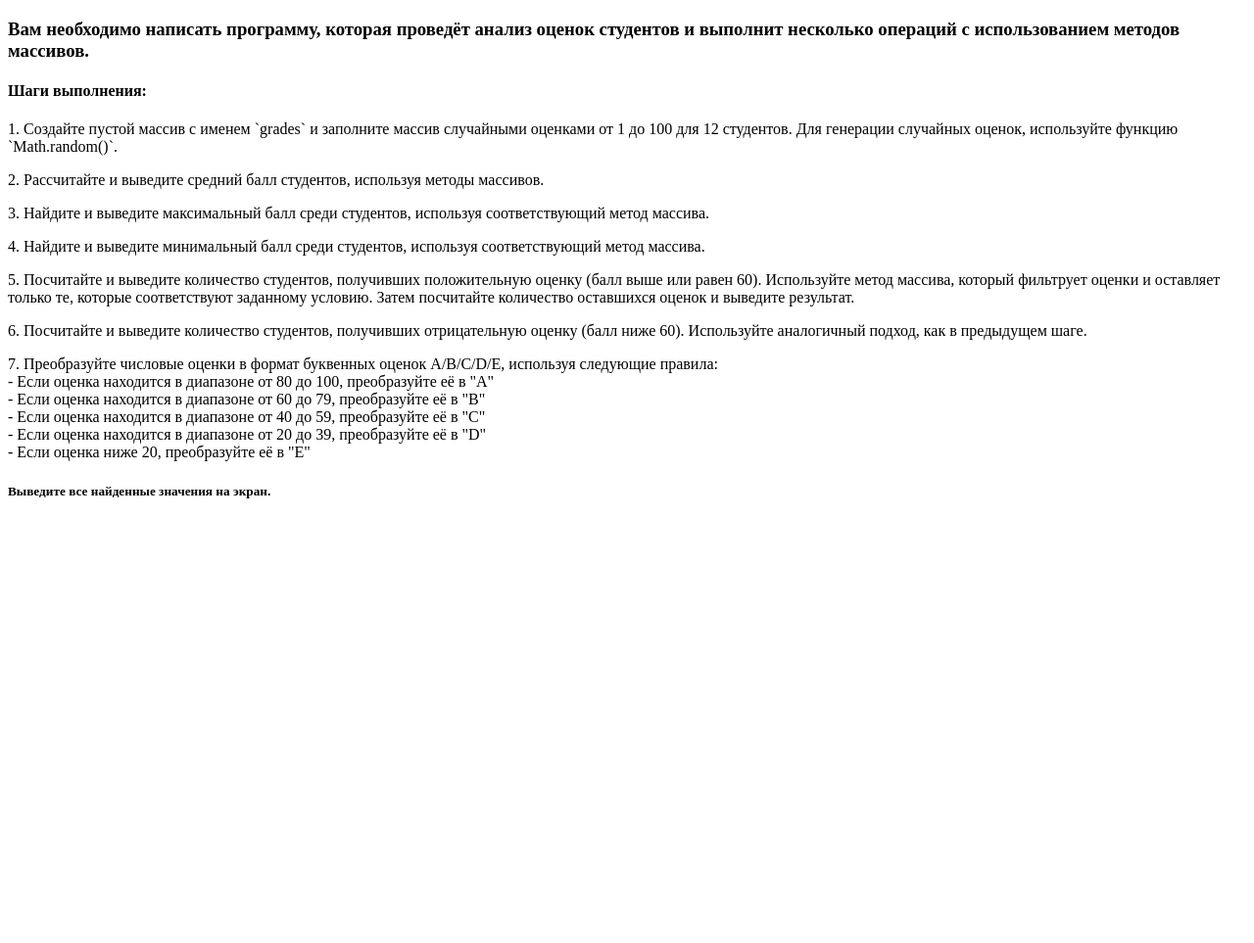
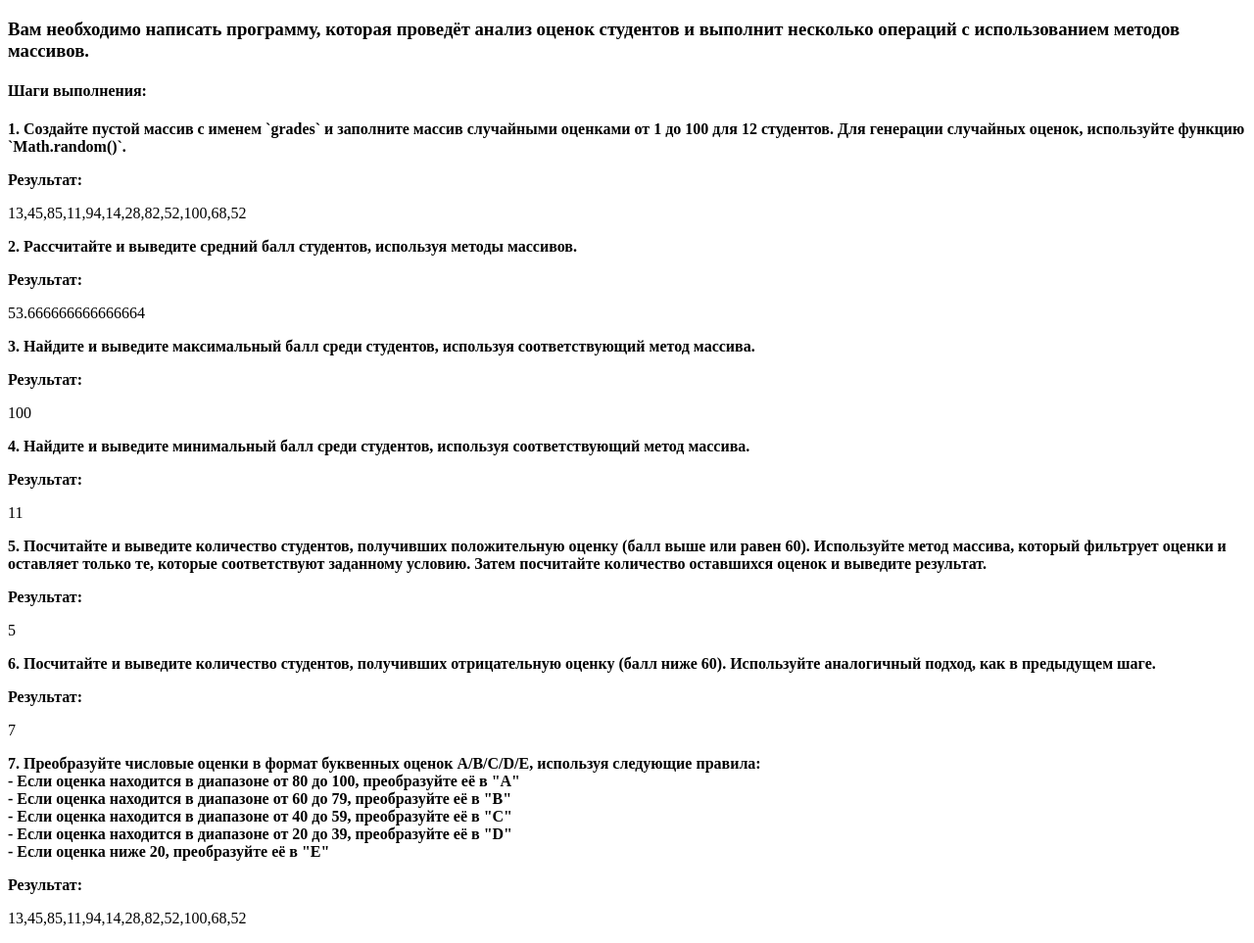
Before and after one commit to Evgenia0712/14_Week_Array, a plain HTML site: page index.html in a window 1280 px wide. Shown: the part 61-1024 px from the top of the page at 98% size. Before the commit the page ends 800 px from the top, so only its background shows below. Drawn offline with Linux system fonts and the light colour scheme.

Commit message:
feat: добавляет решения 5,6 задач

```diff
--- a/index.html
+++ b/index.html
@@ -12,29 +12,41 @@
   <h3>Вам необходимо написать программу, которая проведёт анализ оценок студентов и выполнит несколько операций с
     использованием методов массивов.</h3>
   <h4>Шаги выполнения:</h4>
-  <p>
+  <p style="font-weight: bolder;">
     1. Создайте пустой массив с именем `grades` и заполните массив случайными оценками от 1 до 100 для 12 студентов. Для
     генерации случайных оценок, используйте функцию `Math.random()`.
   </p>
-  <p>
+  <p style="font-weight: bolder;">Результат:</p>
+  <p class="result1"></p>
+  <p style="font-weight: bolder;">
     2. Рассчитайте и выведите средний балл студентов, используя методы массивов.
   </p>
-  <p>
+  <p style="font-weight: bolder;">Результат:</p>
+  <p class="result2"></p>
+  <p style="font-weight: bolder;">
     3. Найдите и выведите максимальный балл среди студентов, используя соответствующий метод массива.
   </p>
-  <p>
+  <p style="font-weight: bolder;">Результат:</p>
+  <p class="result3"></p>
+  <p style="font-weight: bolder;">
     4. Найдите и выведите минимальный балл среди студентов, используя соответствующий метод массива.
   </p>
-  <p>
+  <p style="font-weight: bolder;">Результат:</p>
+  <p class="result4"></p>
+  <p style="font-weight: bolder;">
     5. Посчитайте и выведите количество студентов, получивших положительную оценку (балл выше или равен 60). Используйте
     метод массива, который фильтрует оценки и оставляет только те, которые соответствуют заданному условию. Затем
     посчитайте количество оставшихся оценок и выведите результат.
   </p>
-  <p>
+  <p style="font-weight: bolder;">Результат:</p>
+  <p class="result5"></p>
+  <p style="font-weight: bolder;">
     6. Посчитайте и выведите количество студентов, получивших отрицательную оценку (балл ниже 60). Используйте
     аналогичный подход, как в предыдущем шаге.
   </p>
-  <p>
+  <p style="font-weight: bolder;">Результат:</p>
+  <p class="result6"></p>
+  <p style="font-weight: bolder;">
     7. Преобразуйте числовые оценки в формат буквенных оценок A/B/C/D/E, используя следующие правила:<br>
     - Если оценка находится в диапазоне от 80 до 100, преобразуйте её в "A"<br>
     - Если оценка находится в диапазоне от 60 до 79, преобразуйте её в "B"<br>
@@ -42,7 +54,9 @@
     - Если оценка находится в диапазоне от 20 до 39, преобразуйте её в "D"<br>
     - Если оценка ниже 20, преобразуйте её в "E"
   </p>
-  <h5>Выведите все найденные значения на экран.</h5>
+  <p style="font-weight: bolder;">Результат:</p>
+  <p class="result7"></p>
+
 
 
   <script src="./index.js"></script>
--- a/index.js
+++ b/index.js
@@ -20,8 +20,63 @@ let copyGrades = [...grades];
 function sortAndPrint(a, b) {
   return a - b;
 }
-//console.log(copyGrades.sort(sortAndPrint));
+console.log(copyGrades.sort(sortAndPrint));
 console.log(copyGrades[11]);
 
 //Задание 4. Найдите и выведите минимальный балл среди студентов.
 console.log(copyGrades[0]);
+
+//Задание 5. Посчитайте и выведите количество студентов, получивших положительную оценку (балл выше или равен 60). Используйте
+//   метод массива, который фильтрует оценки и оставляет только те, которые соответствуют заданному условию. Затем
+//   посчитайте количество оставшихся оценок и выведите результат.
+const filteredGrades = grades.filter(el => el >= 60);
+//console.log(filteredGrades);
+console.log(filteredGrades.length);
+
+//Задание 6. Посчитайте и выведите количество студентов, получивших отрицательную оценку (балл ниже 60). Используйте
+//    аналогичный подход, как в предыдущем шаге.
+const filteredGradesBad = grades.filter(el => el < 60);
+//console.log(filteredGradesBad);
+console.log(filteredGradesBad.length);
+
+//Задание 7. Преобразуйте числовые оценки в формат буквенных оценок A/B/C/D/E, используя следующие правила:<br>
+//    - Если оценка находится в диапазоне от 80 до 100, преобразуйте её в "A"<br>
+//   - Если оценка находится в диапазоне от 60 до 79, преобразуйте её в "B"<br>
+//    - Если оценка находится в диапазоне от 40 до 59, преобразуйте её в "C"<br>
+//    - Если оценка находится в диапазоне от 20 до 39, преобразуйте её в "D"<br>
+//    - Если оценка ниже 20, преобразуйте её в "E"
+
+/*
+if (80 <= el <= 100) {
+  el = 'A';
+} else if (60 <= el <= 79) {
+  el = 'B';
+} else if (40 <= el <= 59) {
+  el = 'C';
+} else if (20 <= el <= 39) {
+  el = 'D';
+} else {
+  el = 'E';
+}
+*/
+
+const result1 = document.querySelector('.result1');
+result1.textContent = grades;
+
+const result2 = document.querySelector('.result2');
+result2.textContent = middleGrade;
+
+const result3 = document.querySelector('.result3');
+result3.textContent = copyGrades[11];
+
+const result4 = document.querySelector('.result4');
+result4.textContent = copyGrades[0];
+
+const result5 = document.querySelector('.result5');
+result5.textContent = filteredGrades.length;
+
+const result6 = document.querySelector('.result6');
+result6.textContent = filteredGradesBad.length;
+
+const result7 = document.querySelector('.result7');
+result7.textContent = grades;
```
